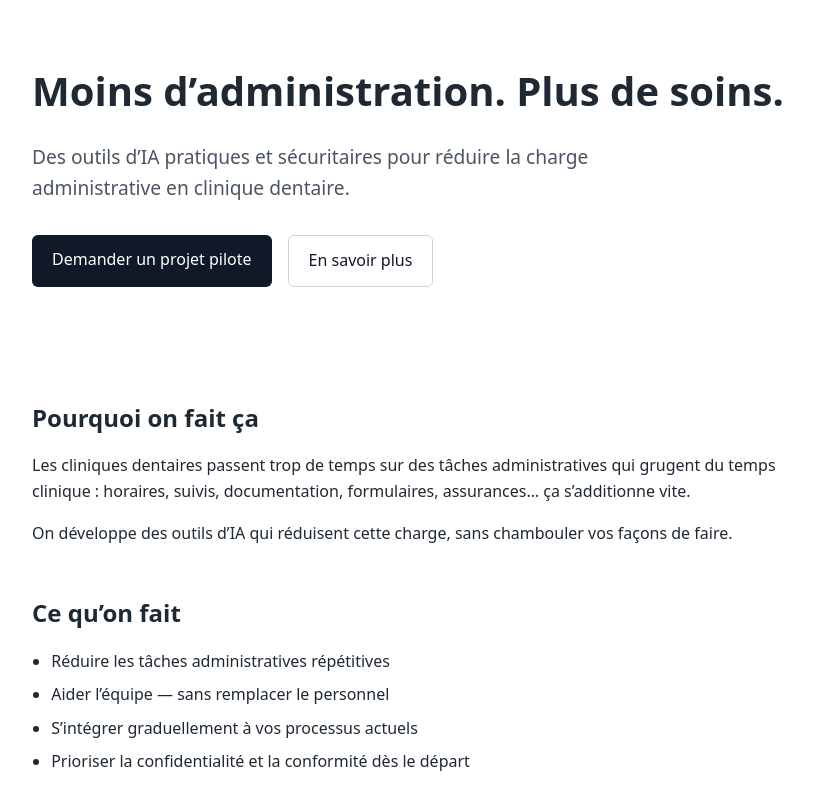
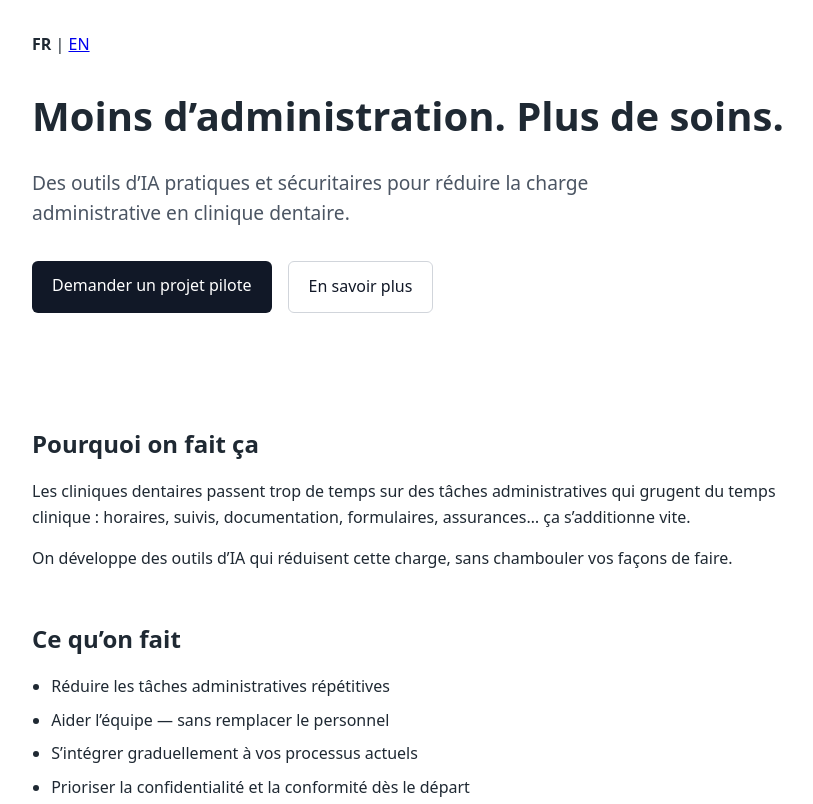
Before and after one commit to mstlaur1/dental-ai-site, a plain HTML site: page index.html in a window 1280 px wide. Shown: the top 804 px of the page, without its empty margins (232-1045 px from the left). Drawn offline with Linux system fonts and the light colour scheme.

Commit message:
Add language switcher to index.html

```diff
--- a/index.html
+++ b/index.html
@@ -10,6 +10,9 @@
 
 <body>
   <header class="container">
+    <div class="lang-switch">
+      <strong>FR</strong> | <a href="en.html">EN</a>
+    </div>
     <h1>Moins d’administration. Plus de soins.</h1>
     <p class="subtitle">
       Des outils d’IA pratiques et sécuritaires pour réduire la charge administrative en clinique dentaire.
```
